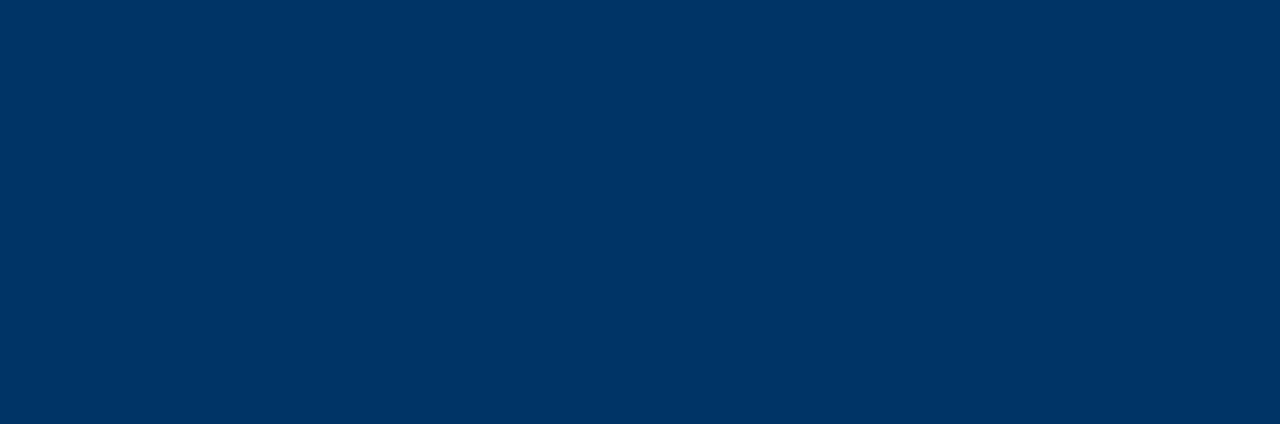
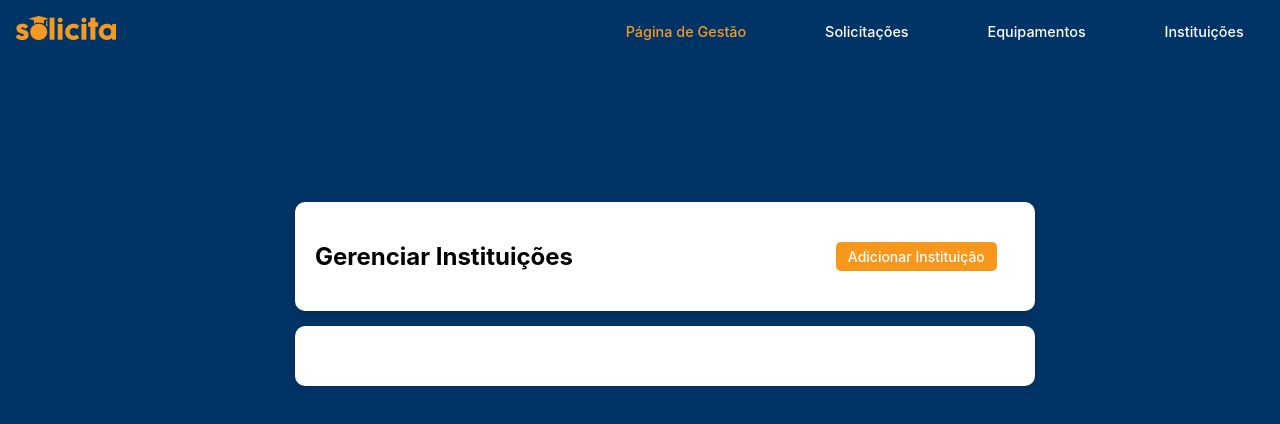
Before and after one commit to laisqueiroz/solicita, a Vue app in the folder frontend/: page /GerenciarInstituicoes in a window 1280 px wide. Before the commit this address had no page. Shown: the top 424 px of the page. Built offline with nearby package versions, Linux system fonts and the light colour scheme.

Commit message:
Tela de gerenciar instituições Admin

```diff
--- a/frontend/src/router/index.js
+++ b/frontend/src/router/index.js
@@ -9,6 +9,7 @@ import CadastroPage from "../views/CadastroPage.vue";
 import NovaSolicitacao from "../views/NovaSolicitacao.vue";
 import VisualizarSolicitacaoIE from "../views/VisualizarSolicitacaoIE.vue";
 import VerMaisVisualizarSolictIE from "../views/VerMaisVisualizarSolictIE.vue";
+import GerenciarInstituicoesAdmin from "../views/GerenciarInstituicoes-Admin.vue";
 
 
 const routes = [
@@ -58,6 +59,11 @@ const routes = [
   {
     path: "/visualizar-solicitacao-VerMais",
     component: VerMaisVisualizarSolictIE
+  },
+
+  {
+  path: "/GerenciarInstituicoes",
+  component: GerenciarInstituicoesAdmin
   }
 
 
--- /dev/null
+++ b/frontend/src/views/GerenciarInstituicoes-Admin.vue
@@ -0,0 +1,333 @@
+<template>
+  <div class="container">
+    <title>Gerenciar Instituições</title>
+    <HeaderAdmin />
+
+    <!-- Título e Botão de Adicionar Separados (acima dos cards) -->
+    <section class="header-tabela">
+      <h2>Gerenciar Instituições</h2>
+      <div class="button-container">
+        <button class="button" type="button" @click="abrirModal('adicionar')">
+          Adicionar Instituição
+        </button>
+      </div>
+    </section>
+
+    <!-- Lista de Instituições -->
+    <form class="tabela">
+      <div class="instituicao-lista">
+        <div v-for="(instituicao, index) in instituicoes" :key="index" class="instituicao-card">
+          <div class="card-info">
+            <h3>{{ instituicao.nome }}</h3>
+            <p><strong>CNPJ:</strong> {{ instituicao.cnpj }}</p>
+            <p class="status"
+              :class="{ valido: instituicao.status === 'Válido', vencido: instituicao.status === 'Vencido' }">
+              <strong>Status:</strong> {{ instituicao.status }}
+            </p>
+          </div>
+          <div class="card-actions">
+            <button class="edit-btn" type="button" @click="abrirModal('editar', index)">Editar</button>
+            <button class="delete-btn" type="button" @click="removerInstituicao(index)">Excluir</button>
+          </div>
+        </div>
+      </div>
+    </form>
+
+    <!-- Modal -->
+    <div v-if="isModalOpen" class="modal-overlay" @click.self="fecharModal">
+      <div class="modal">
+        <h3>{{ modoEdicao ? "Editar Instituição" : "Nova Instituição" }}</h3>
+
+        <!-- Formulário dentro do modal -->
+        <form @submit.prevent="modoEdicao ? salvarEdicao() : adicionarInstituicao()">
+          <label for="nome">Nome da Instituição:</label>
+          <input type="text" id="nome" v-model="instituicaoAtual.nome" required />
+
+          <label for="cnpj">CNPJ:</label>
+          <input type="text" id="cnpj" v-model="instituicaoAtual.cnpj" required />
+
+          <label for="status">Status:</label>
+          <div class="status-radios">
+            <label>
+              <input type="radio" v-model="instituicaoAtual.status" value="Válido" />
+              Válido
+            </label>
+            <label>
+              <input type="radio" v-model="instituicaoAtual.status" value="Vencido" />
+              Vencido
+            </label>
+          </div>
+
+          <div class="modal-buttons">
+            <button class="button" type="submit">{{ modoEdicao ? "Salvar" : "Adicionar" }}</button>
+            <button class="button close-btn" type="button" @click="fecharModal">Fechar</button>
+          </div>
+        </form>
+      </div>
+    </div>
+  </div>
+</template>
+
+<script setup>
+import { ref } from 'vue';
+import HeaderAdmin from '../components/HeaderAdmin.vue';
+
+const isModalOpen = ref(false);
+const modoEdicao = ref(false);
+const indexEdicao = ref(null);
+const instituicoes = ref([]);
+
+// Estrutura para armazenar a instituição atual
+const instituicaoAtual = ref({
+  nome: '',
+  cnpj: '',
+  status: 'Válido',
+});
+
+// Função para abrir o modal (para adicionar ou editar)
+const abrirModal = (modo, index = null) => {
+  if (modo === 'editar' && index !== null) {
+    modoEdicao.value = true;
+    indexEdicao.value = index;
+    instituicaoAtual.value = { ...instituicoes.value[index] };
+  } else {
+    modoEdicao.value = false;
+    instituicaoAtual.value = { nome: '', cnpj: '', status: 'Válido' };
+  }
+  isModalOpen.value = true;
+};
+
+// Função para fechar o modal
+const fecharModal = () => {
+  isModalOpen.value = false;
+};
+
+// Adicionar nova instituição
+const adicionarInstituicao = () => {
+  if (instituicaoAtual.value.nome && instituicaoAtual.value.cnpj) {
+    instituicoes.value.push({ ...instituicaoAtual.value });
+    fecharModal();
+  }
+};
+
+// Salvar edição da instituição
+const salvarEdicao = () => {
+  if (indexEdicao.value !== null) {
+    instituicoes.value[indexEdicao.value] = { ...instituicaoAtual.value };
+  }
+  fecharModal();
+};
+
+// Remover instituição
+const removerInstituicao = (index) => {
+  instituicoes.value.splice(index, 1);
+};
+</script>
+
+<style scoped>
+/* === Layout Principal === */
+.container {
+  display: flex;
+  flex-direction: column;
+  justify-content: start;
+  align-items: center;
+  height: 100vh;
+  padding-top: 80px;
+}
+
+.tabela {
+  width: 700px;
+  background-color: #ffffff;
+  border-radius: 10px;
+  padding: 20px;
+  box-shadow: 0px 4px 10px rgba(0, 0, 0, 0.1);
+  text-align: center;
+}
+
+/* === Título e Botão de Adicionar === */
+.header-tabela {
+  display: flex;
+  justify-content: space-between;
+  align-items: center;
+  width: 700px;
+  margin-bottom: 15px;
+  background-color: #ffffff;
+  border-radius: 10px;
+  padding: 20px;
+  box-shadow: 0px 4px 10px rgba(0, 0, 0, 0.1);
+
+}
+
+.header-tabela h2 {
+  font-size: 24px;
+  font-weight: bold;
+}
+
+.button-container {
+  display: flex;
+  justify-content: flex-end;
+}
+
+/* === Botão para abrir modal === */
+.button {
+  padding: 6px 12px;
+  font-size: 14px;
+  border: none;
+  background-color: #f7981d;
+  color: white;
+  cursor: pointer;
+  border-radius: 5px;
+  transition: 0.3s;
+}
+
+.button:hover {
+  background-color: #d17d12;
+}
+
+/* === Modal === */
+.modal-overlay {
+  position: fixed;
+  top: 0;
+  left: 0;
+  width: 100%;
+  height: 100%;
+  background: rgba(0, 0, 0, 0.5);
+  display: flex;
+  justify-content: center;
+  align-items: center;
+}
+
+.modal {
+  background: white;
+  padding: 20px;
+  border-radius: 10px;
+  box-shadow: 0px 4px 10px rgba(0, 0, 0, 0.1);
+  width: 300px;
+  text-align: center;
+}
+
+/* === Formulário no Modal === */
+.modal form {
+  display: flex;
+  flex-direction: column;
+  gap: 10px;
+}
+
+.modal label {
+  font-weight: bold;
+  text-align: left;
+  display: block;
+}
+
+.modal input,
+.modal select {
+  width: 100%;
+  padding: 8px;
+  border: 1px solid #ccc;
+  border-radius: 5px;
+}
+
+.status-radios {
+  display: flex;
+  gap: 10px;
+  justify-content: flex-start;
+}
+
+.status-radios label {
+  display: flex;
+  font-size: 14px;
+}
+
+.modal-buttons {
+  display: flex;
+  justify-content: space-between;
+  margin-top: 15px;
+}
+
+.close-btn {
+  background-color: #c20000;
+}
+
+.close-btn:hover {
+  background-color: #720303;
+}
+
+.instituicao-lista {
+  width: 100%;
+  max-width: 700px;
+  margin-top: 20px;
+  display: flex;
+  flex-direction: column;
+  gap: 15px;
+}
+
+/* === Card de Instituição === */
+.instituicao-card {
+  background: #fff;
+  padding: 15px;
+  border-radius: 8px;
+  box-shadow: 0px 4px 10px rgba(0, 0, 0, 0.1);
+  display: flex;
+  justify-content: space-between;
+  align-items: center;
+}
+
+/* === Informações do Card === */
+.card-info h3 {
+  margin: 0;
+  font-size: 18px;
+  text-align: left;
+}
+
+.card-info p {
+  margin: 5px 0;
+  font-size: 14px;
+  text-align: left;
+}
+
+.card-actions {
+  display: flex;
+  flex-direction: row;
+  gap: 4px;
+}
+
+.valido {
+  color: green;
+  font-weight: bold;
+}
+
+.vencido {
+  color: red;
+  font-weight: bold;
+}
+
+/* === Botões de Ações === */
+.edit-btn,
+.delete-btn {
+  padding: 5px 10px;
+  font-size: 14px;
+  border: none;
+  cursor: pointer;
+  border-radius: 5px;
+  transition: 0.3s;
+}
+
+.edit-btn {
+  background-color: #007bff;
+  color: white;
+}
+
+.edit-btn:hover {
+  background-color: #0056b3;
+}
+
+.delete-btn {
+  background-color: #dc3545;
+  color: white;
+  margin-left: 5px;
+}
+
+.delete-btn:hover {
+  background-color: #a71d2a;
+}
+</style>
```
